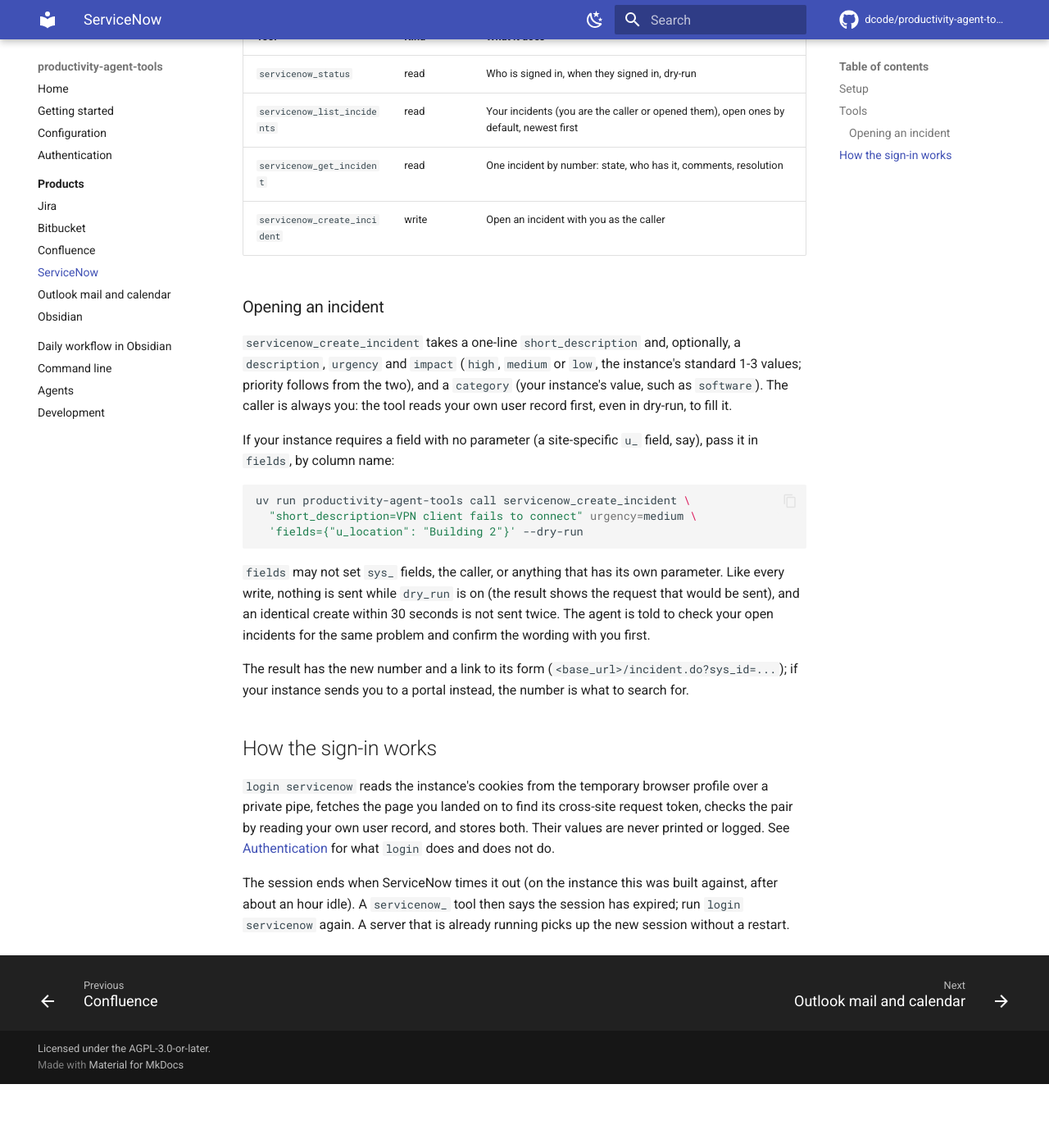
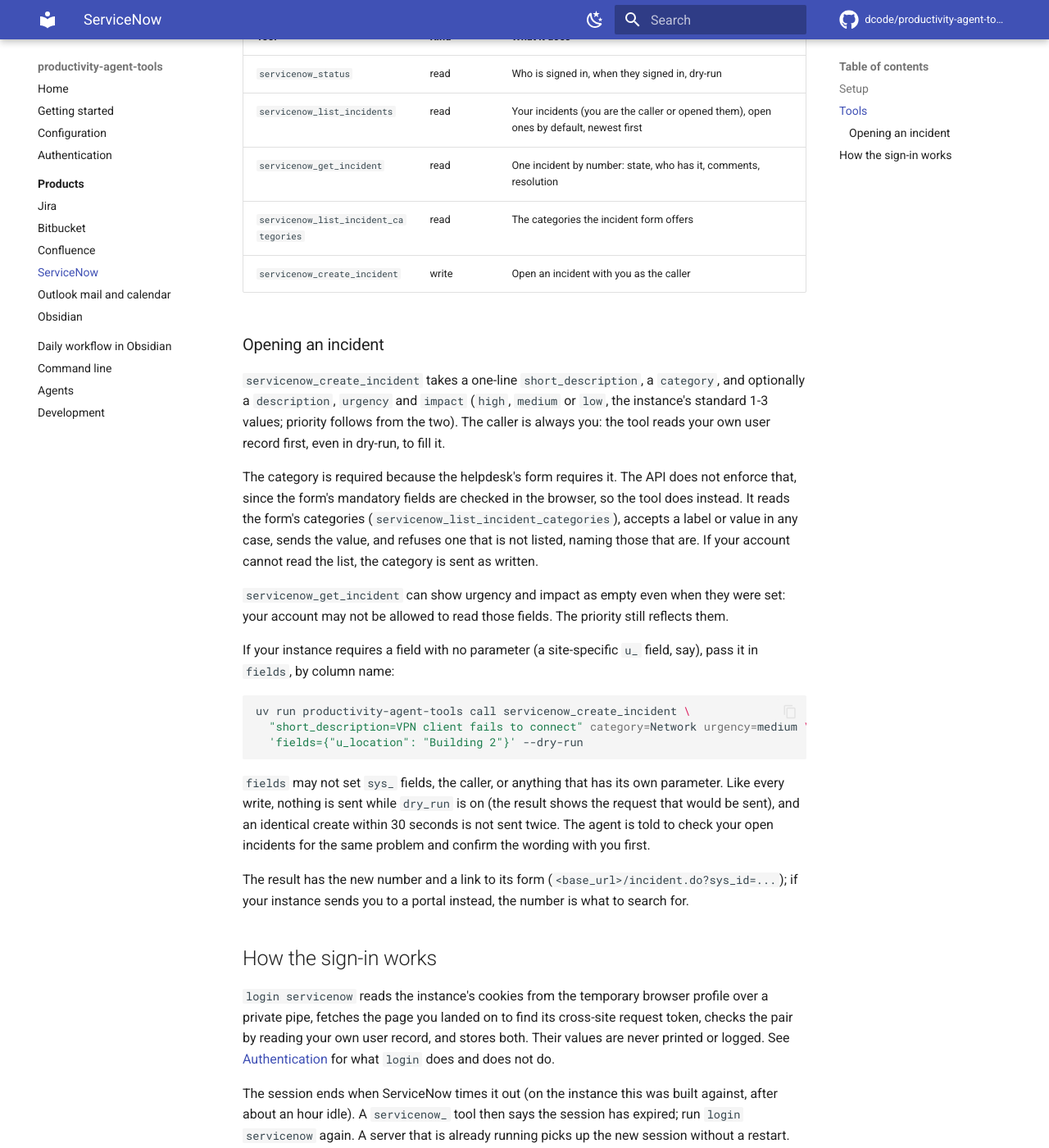
Before and after one commit to dcode/productivity-agent-tools, an MkDocs documentation site: the page built from docs/products/servicenow.md, in a window 1280 px wide and 1400 px high, scrolled down 943 px. Shown: the whole window at 82% size. Built offline with MkDocs 1.6.1 and Material for MkDocs 9.7.7, drawn with Linux system fonts in a browser that asks for light colours; comment, search, counter and statistics services are not loaded; before the commit the page ends 2265 px from its top, so only the background shows below that.

Commit message:
feat(servicenow): require an incident category, checked against the form's choices
The live create (INC0162364) showed the incident form requires a category but
the Table API does not: the form's mandatory rule runs in the browser. The
create tool now requires one, matches it by label or value (any case) against
the form's choices in sys_choice, sends the value, and refuses an unknown one
with the list. When the choices cannot be read it is sent as written.

New read: servicenow_list_incident_categories. The smoke test lists them and
uses the first label in its dry-run create. Urgency and impact reading back
empty (while the priority reflects them) is documented as a field the account
cannot read.

Co-Authored-By: Claude Opus 5.5 <noreply@anthropic.com>
Claude-Session: https://claude.ai/code/session_01RaRBVHU6Fx2EhaLrDTefk3

````diff
--- a/docs/products/servicenow.md
+++ b/docs/products/servicenow.md
@@ -38,22 +38,34 @@ to check it, and restart your agent to load the tools.
 | `servicenow_status` | read | Who is signed in, when they signed in, dry-run |
 | `servicenow_list_incidents` | read | Your incidents (you are the caller or opened them), open ones by default, newest first |
 | `servicenow_get_incident` | read | One incident by number: state, who has it, comments, resolution |
+| `servicenow_list_incident_categories` | read | The categories the incident form offers |
 | `servicenow_create_incident` | write | Open an incident with you as the caller |
 
 ### Opening an incident
 
-`servicenow_create_incident` takes a one-line `short_description` and,
-optionally, a `description`, `urgency` and `impact` (`high`, `medium` or `low`,
-the instance's standard 1-3 values; priority follows from the two), and a
-`category` (your instance's value, such as `software`). The caller is always
-you: the tool reads your own user record first, even in dry-run, to fill it.
+`servicenow_create_incident` takes a one-line `short_description`, a
+`category`, and optionally a `description`, `urgency` and `impact` (`high`,
+`medium` or `low`, the instance's standard 1-3 values; priority follows from the
+two). The caller is always you: the tool reads your own user record first, even
+in dry-run, to fill it.
+
+The category is required because the helpdesk's form requires it. The API does
+not enforce that, since the form's mandatory fields are checked in the browser,
+so the tool does instead. It reads the form's categories
+(`servicenow_list_incident_categories`), accepts a label or value in any case,
+sends the value, and refuses one that is not listed, naming those that are. If
+your account cannot read the list, the category is sent as written.
+
+`servicenow_get_incident` can show urgency and impact as empty even when they
+were set: your account may not be allowed to read those fields. The priority
+still reflects them.
 
 If your instance requires a field with no parameter (a site-specific `u_`
 field, say), pass it in `fields`, by column name:
 
 ```bash
 uv run productivity-agent-tools call servicenow_create_incident \
-  "short_description=VPN client fails to connect" urgency=medium \
+  "short_description=VPN client fails to connect" category=Network urgency=medium \
   'fields={"u_location": "Building 2"}' --dry-run
 ```
 
````
Also changed, not shown: docs/DESIGN.md (+5 -2 lines), docs/ROADMAP.md (+35 -17 lines), 5 other files.
